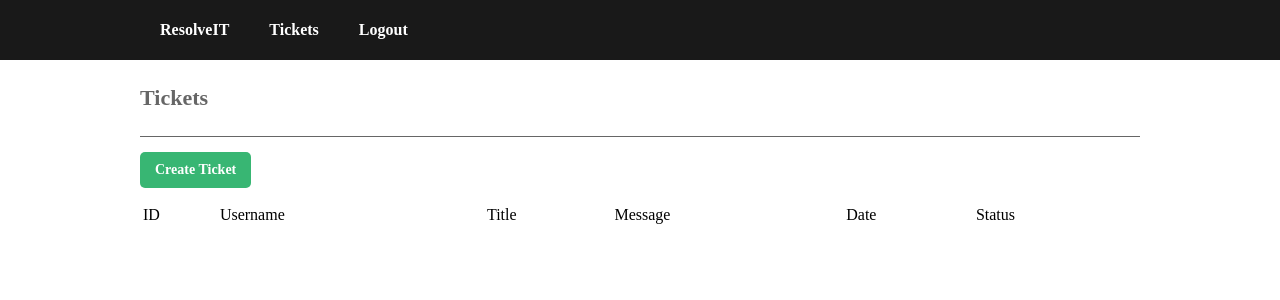
After one commit to cporte13/Team_7_CSCI_4940, a PHP site: page /tickets.php in a window 1280 px wide. The commit adds this page. Shown: the top 300 px of the page. Run offline with PHP 8.4, Linux system fonts and the light colour scheme; the visitor is signed in with stand-in values (Sample User, id 1); data that the repository does not hold is empty; some libraries are stand-ins or nearby versions.

Commit message:
03/4/24 - Now Featuring Tickets
- Added ticket functionality:
Users can create and view tickets
-Added functions.php: acts as a header and footer template as well as connects to the database via PDO protocol
-Added tickets.php: should be self explanatory
-Added viewtickets and createtickets.php

TODO
- Add CSS for ticket table
- Remove header.php and footer.php, replace with a singular php file like functions.php
- Make two more user accounts. For now, the only account that can login is test:test
-Export databases: Had issues with inserting tickets because AUTO_INCREMENT was not turned on. Fixed but redownload the tables once they are sent or creating tickets won't work.

```diff
--- a/ResolveIT/authenticate.php
+++ b/ResolveIT/authenticate.php
@@ -36,7 +36,8 @@ if ($stmt = $con->prepare('SELECT id, password FROM users WHERE username = ?'))
         $_SESSION['loggedin'] = true;
         $_SESSION['name'] = $username;
         $_SESSION['id'] = $id;
-        echo 'Successfully logged in!';
+        //echo "Sucessfully logged in!";
+        header('Location: tickets.php');
     } else {
         echo 'Incorrect username or password';
     }
--- a/ResolveIT/css/tickets.css
+++ b/ResolveIT/css/tickets.css
@@ -0,0 +1,237 @@
+* {
+    box-sizing: border-box;
+    font-size: 16px;
+}
+
+body {
+    background-color: #FFFFFF;
+    margin: 0;
+}
+
+.navtop {
+    background-color: rgba(0, 0, 0, 0.90);
+    height: 60px;
+    width: 100%;
+    border: 0;
+}
+
+.navtop div {
+    display: flex;
+    margin: 0 auto;
+    width: 1000px;
+    height: 100%;
+}
+
+.nvatop div h1, .navtop div a {
+    display: inline-flex;
+    align-items: center;
+}
+
+.navtop div h1 {
+    flex: 1;
+    font-size: 24px;
+    padding: 0;
+    margin: 0;
+    color: whitesmoke;
+    font-weight: normal;
+}
+
+.navtop div a {
+    padding: 0 20px;
+    text-decoration: none;
+    color: white;
+    font-weight: bold;
+}
+
+.navtop div a i {
+    padding: 2px 8px 0 0;
+}
+
+.content {
+    width: 1000px;
+    margin: 0 auto;
+}
+
+.content h2 {
+    margin: 0;
+    padding: 25px 0;
+    font-size: 22px;
+    border-bottom: 1px solid;
+    color: #666666;
+}
+
+.buttons {
+    display: block;
+    background-color: #30b673;
+    border: 0;
+    font-weight: bold;
+    font-size: 14px;
+    color: white;
+    width: 200px;
+    margin-top: 15px;
+    border-radius: 5px;
+}
+
+.buttons .btn-red {
+    background-color: red;
+}
+
+.buttons .btn-green {
+    background-color: #30b673;
+}
+
+.buttons .btn-grey {
+    background-color: grey;
+}
+
+.btns btn {
+    display: inline-block;
+    text-decoration: none;
+    background-color: #38b673;
+    font-weight: bold;
+    font-size: 14px;
+    border-radius: 5px;
+    color: #FFFFFF;
+    padding: 10px 15px;
+    margin: 15px 10px 15px 0;
+}
+
+.create_btn {
+    display: inline-block;
+    text-decoration: none;
+    background-color: #38b673;
+    font-weight: bold;
+    font-size: 14px;
+    border-radius: 5px;
+    color: #FFFFFF;
+    padding: 10px 15px;
+    margin: 15px 10px 15px 0;
+}
+.home .tickets-list {
+    display: flex;
+    flex-flow: column;
+}
+
+.home .tickets-list .ticket {
+    padding: 15px 0;
+    width: 100%;
+    border-bottom: solid 1px;
+    display: flex;
+    text-decoration: none;
+}
+
+.home .tickets-list .ticket .con {
+    display: flex;
+    justify-content: center;
+    flex-flow: column;
+}
+
+.home .tickets-list .ticket i {
+    text-align: center;
+    width: 80px;
+    color: #b3b3b3;
+}
+
+.home .tickets-list .ticket .title {
+    font-weight: 600;
+    color: white;
+}
+
+.home .tickets-list .ticket .created {
+    flex-grow: 1;
+    align-items: flex-end;
+    color: grey;
+    font-size: 14px;
+}
+
+.home .tickets-list .ticket:last-child {
+    border-bottom: 0;
+}
+
+.home .tickets-list .ticket:hover {
+    background-color: #fcfcfc;
+}
+
+.view h2 .open, .view h2.resolved {
+    color: #30b673;
+}
+
+.view h2 .on hold {
+    color: grey;
+}
+
+.view .ticket {
+    padding: 20px 0;
+}
+
+.aview .ticket .created {
+    color: grey;
+}
+
+.view .comments {
+    margin-top: 15px;
+    border-top: 1px solid;
+}
+
+.view .comments .comment {
+    display: flex;
+    padding-bottom: 5px;
+}
+
+.view .comments .comment div {
+    display: flex;
+    align-items: flex-start;
+    justify-content: center;
+    width: 65px;
+    color: #e6e6e6;
+    transform: scaleX(-1);
+}
+
+.view .comments .comment p {
+    margin: o o 20px 0;
+}
+
+.view .comments .comment p span {
+    display: flex;
+    font-size: 14px;
+    padding-bottom: 5px;
+    color: grey;
+}
+
+.create form, .view form {
+    padding: 15px 0;
+    display: flex;
+    flex-flow: column;
+    width: 400px;
+}
+
+.create form label, .view form label {
+    display: inline-flex;
+    width: 100%;
+    padding: 10px 0;
+    margin-right: 25px;
+}
+
+.create form input, .create form textarea, .view form input, .view form textarea {
+    padding: 10px;
+    width: 100%;
+    margin-right: 25px;
+    margin-bottom: 15px;
+    border: 1px solid;
+}
+
+.create form textarea, .view form textarea {
+    height: 200px;
+}
+
+.create form input[type="submit"], .view form input[type="submit"] {
+    display: block;
+    background-color: #30b673;
+    border: 0;
+    font-weight: bold;
+    font-size: 14px;
+    color: white;
+    width: 200px;
+    margin-top: 15px;
+    border-radius: 5px;
+}
--- /dev/null
+++ b/ResolveIT/functions.php
@@ -0,0 +1,41 @@
+<?php
+function pdo_connect_mysql() {
+    $DATABASE_HOST = 'localhost';
+    $DATABASE_USER = 'root';
+    $DATABASE_PASS = 'admin';
+    $DATABASE_NAME = 'phpticket';
+    try {
+        return new PDO('mysql:host=' . $DATABASE_HOST . ';dbname=' . $DATABASE_NAME . ';charset=utf8', $DATABASE_USER, $DATABASE_PASS);
+    } catch (PDOException $e) {
+        exit('Failed to connect to database.');
+    }
+}
+
+function template_header($title) {
+    echo <<<EOT
+    <!DOCTYPE html>
+    <html>
+        <head>
+            <meta charset="utf-8">
+            <title>$title</title>
+            <link rel="stylesheet" href="css/tickets.css">
+            <script src="https://kit.fontawesome.com/fc02c2a45c.js" crossorigin="anonymous"></script>
+        </head>
+        <body>
+            <nav class="navtop">
+                <div>
+                    <a>ResolveIT</a>
+                    <a href="tickets.php">Tickets</a>
+                    <a href="logout.php">Logout</a>
+                </div>
+            </nav>
+    EOT;
+}
+
+function template_footer() {
+    echo <<<EOT
+        </body>
+    </html>
+    EOT;
+}
+?>
--- a/ResolveIT/include/header.php
+++ b/ResolveIT/include/header.php
@@ -9,8 +9,6 @@
         <div class="header">
             <a href="index.php" class="logo">ResolveIT</a>
             <div class="header-right">
-                <a class="tickets" href="#tickets">Tickets</a>
-                <a href="#Profile">Profile</a>
                 <a href="login.php">Login</a>
             </div>
         </div>
--- /dev/null
+++ b/ResolveIT/tickets.php
@@ -0,0 +1,48 @@
+<?php
+include 'functions.php';
+
+session_start();
+if (!isset ($_SESSION["loggedin"])) {
+    header('Location: login.php');
+    exit;
+}
+
+$pdo = pdo_connect_mysql();
+$stmt = $pdo->prepare('SELECT * FROM tickets ORDER BY created DESC');
+$stmt->execute();
+$tickets = $stmt->fetchAll(PDO::FETCH_ASSOC);
+?>
+
+<?=template_header('Tickets')?>
+    <div class="content home">
+        <h2>Tickets</h2>
+        <a href="createticket.php" class="create_btn">Create Ticket</a>
+
+        <div class="tickets-list">
+            <table>
+                <tr>
+                    <td>ID</td>
+                    <td>Username</td>
+                    <td>Title</td>
+                    <td>Message</td>
+                    <td>Date</td>
+                    <td>Status</td>
+                </tr>
+                <?php foreach ($tickets as $ticket): ?>
+                <a href="viewtickets.php?id=<?=$ticket['id']?>" class="ticket">
+                <tr>
+                    <td><?=htmlspecialchars($ticket['id'], ENT_QUOTES)?></td>
+                    <td><?=htmlspecialchars($ticket['username'], ENT_QUOTES)?></td>
+                    <td><?=htmlspecialchars($ticket['title'], ENT_QUOTES)?></td>
+                    <td><?=htmlspecialchars($ticket['msg'], ENT_QUOTES)?></td>
+                    <td><?=date('F dS, G:ia', strtotime($ticket['created']))?></td>
+                    <td><?=htmlspecialchars($ticket['status'], ENT_QUOTES)?></td>
+                </tr>
+                </php endforeach; ?>
+            </table>
+            </a>
+            <?php endforeach; ?>
+        </div>
+    </div>
+
+<?=template_footer()?>
--- a/ResolveIT/viewticket.php
+++ /dev/null
@@ -1,3 +0,0 @@
-<?php
-
-?>
```
Also changed, not shown: ResolveIT/createticket.php (+48 -0 lines), ResolveIT/viewtickets.php (added, +67 -0 lines).
